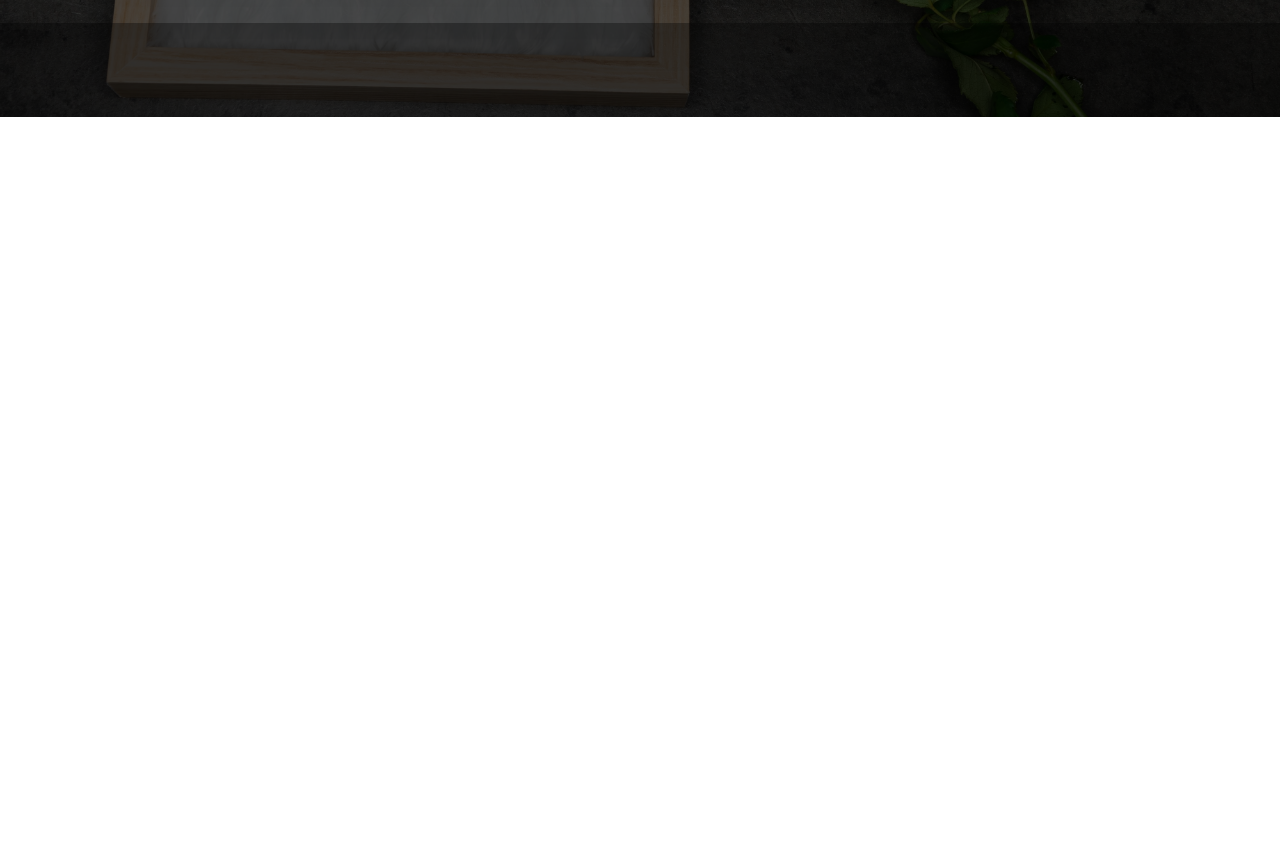
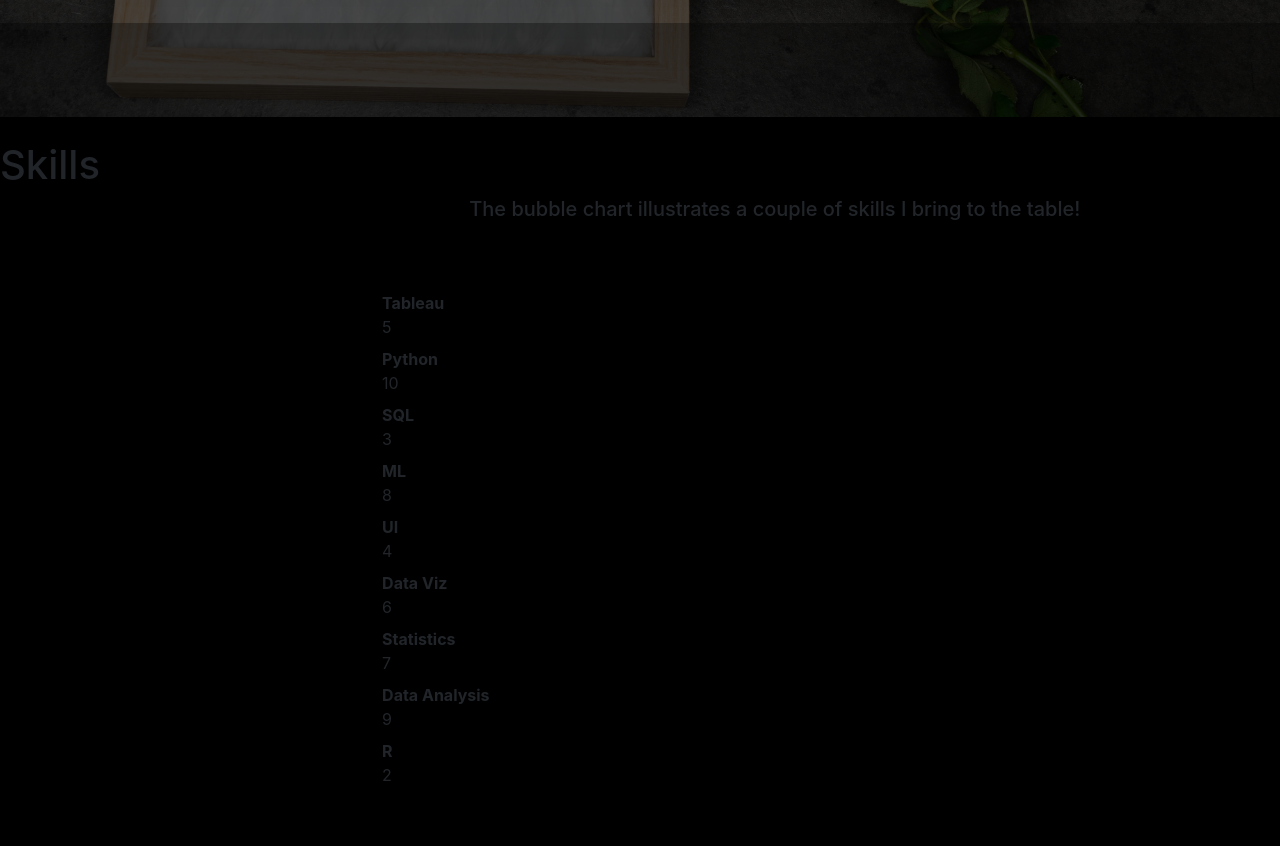
Before and after one commit to Natassha/natasshaselvaraj, a plain HTML site: page index.html in a window 1280 px wide. Shown: the part 6770-7616 px from the top of the page. Before the commit the page ends 6887 px from the top, so only its background shows below. Drawn offline with nearby package versions, Linux system fonts and the light colour scheme; a script that the page names is missing.

Commit message:
Update index.html

```diff
--- a/index.html
+++ b/index.html
@@ -11,10 +11,37 @@
     <script src="https://code.jquery.com/jquery-3.5.1.slim.min.js" integrity="sha384-DfXdz2htPH0lsSSs5nCTpuj/zy4C+OGpamoFVy38MVBnE+IbbVYUew+OrCXaRkfj" crossorigin="anonymous"></script>
     <script src="https://cdn.jsdelivr.net/npm/popper.js@1.16.0/dist/umd/popper.min.js" integrity="sha384-Q6E9RHvbIyZFJoft+2mJbHaEWldlvI9IOYy5n3zV9zzTtmI3UksdQRVvoxMfooAo" crossorigin="anonymous"></script>
     <script src="https://stackpath.bootstrapcdn.com/bootstrap/4.5.0/js/bootstrap.min.js" integrity="sha384-OgVRvuATP1z7JjHLkuOU7Xw704+h835Lr+6QL9UvYjZE3Ipu6Tp75j7Bh/kR0JKI" crossorigin="anonymous"></script>
-
+    <script src="skills-diagram.coderbits.js"></script>
 
         <link rel="stylesheet"
           href="https://cdnjs.cloudflare.com/ajax/libs/animate.css/4.0.0/animate.min.css" />
+
+        <link rel="stylesheet"
+            href="skills-diagram.css" />
+
+
+          <script type="text/javascript">
+            window.onload = function () {
+              var chart = new CanvasJS.Chart("chartContainer",
+              {
+                data: [
+                {
+                 type: "doughnut",
+                 dataPoints: [
+                 {  y: 4, indexLabel: "Python" },
+                 {  y: 3, indexLabel: "R" },
+                 {  y: 3.5, indexLabel: "SQL" },
+                 {  y: 3.5, indexLabel: "Tableau" },
+                 {  y: 4, indexLabel: "Data Analysis" }
+                 ]
+               }
+               ]
+             });
+
+              chart.render();
+            }
+            </script>
+            <script type="text/javascript" src="https://canvasjs.com/assets/script/canvasjs.min.js"></script>
       </head>
 
 
@@ -488,6 +515,38 @@
                                     </div>
                         </section>
 
+                        <section id="skills" style="background-color: black;">
+                            <div class='container p-0'>
+                                <br>
+                                <h1 >Skills</h1>
+                                <h5 >&nbsp &nbsp &nbsp &nbsp &nbsp &nbsp &nbsp &nbsp &nbsp &nbsp &nbsp &nbsp &nbsp &nbsp &nbsp &nbsp &nbsp &nbsp &nbsp &nbsp &nbsp &nbsp &nbsp &nbsp &nbsp &nbsp &nbsp &nbsp &nbsp &nbsp &nbsp &nbsp &nbsp &nbsp &nbsp &nbsp &nbsp &nbsp &nbsp &nbsp &nbsp &nbsp &nbsp &nbsp The bubble chart illustrates a couple of skills I bring to the table!</h5>
+                                <div class="row portfolio-row justify-content-center">
+                                    <div class="col-12 col-md-5">
+                                        <dl class="skills-diagram">
+                                            <dt class="skill-5">Tableau</dt>
+                                            <dd>5</dd>
+                                            <dt class="skill-10">Python</dt>
+                                            <dd>10</dd>
+                                            <dt class="skill-3">SQL</dt>
+                                            <dd>3</dd>
+                                            <dt class="skill-8">ML</dt>
+                                            <dd>8</dd>
+                                            <dt class="skill-4">UI</dt>
+                                            <dd>4</dd>
+                                            <dt class="skill-6">Data Viz</dt>
+                                            <dd>6</dd>
+                                            <dt class="skill-7">Statistics</dt>
+                                            <dd>7</dd>
+                                            <dt class="skill-9">Data Analysis</dt>
+                                            <dd>9</dd>
+                                            <dt class="skill-2">R</dt>
+                                            <dd>2</dd>
+                                          </dl>
+                                </div>
+
+                            </div>
+                        </section>
+
 
 
 
```
